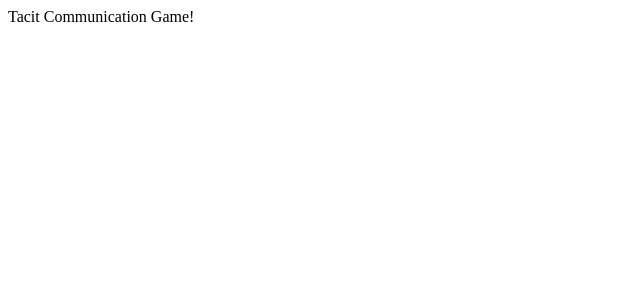
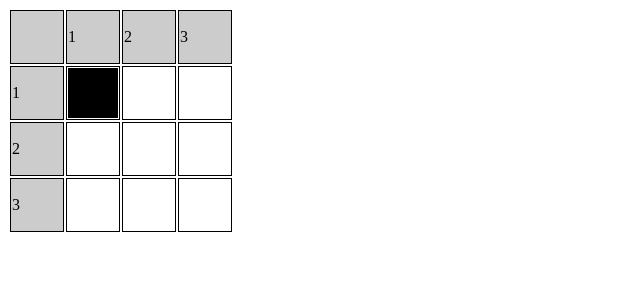
Before and after one commit to OliverFlecke/Tacit-Communication-Game, a React (Create React App) app: page / in a window 1280 px wide. Shown: the top 300 px of the page, without its empty margins (0-640 px from the left). Built offline with nearby package versions, Linux system fonts and the light colour scheme.

Commit message:
Game board with actions

```diff
--- /dev/null
+++ b/src/Action.ts
@@ -0,0 +1,8 @@
+export enum Action {
+    Up,
+    Down,
+    Left,
+    Right,
+    Start,
+    Finish,
+}
--- /dev/null
+++ b/src/Location.ts
@@ -0,0 +1,24 @@
+
+export class Location {
+
+    private px : number = 0;
+    public get x() : number {
+        return this.px;
+    }
+    public set x(v : number) {
+        this.px = v;
+    }
+
+    private py : number = 0;
+    public get y() : number {
+        return this.py;
+    }
+    public set y(v : number) {
+        this.py = v;
+    }
+
+    public constructor(x?: number, y?: number) {
+        this.x = x || 0;
+        this.y = y || 0;
+    }
+}
--- /dev/null
+++ b/src/Player.ts
@@ -0,0 +1,4 @@
+export enum Player {
+    Sender,
+    Receiver,
+}
--- /dev/null
+++ b/src/css/index.css
@@ -0,0 +1,22 @@
+tbody {
+    margin: 0 auto;
+    max-width: 150px;
+}
+
+td {
+    border: solid 1px black;
+    width: 50px;
+    height: 50px;
+    vertical-align: center;
+    margin: 0 auto;
+}
+
+.box {
+    background-color: black;
+    width: 50px;
+    height: 50px;
+}
+
+.header {
+    background-color: rgba(0,0,0,0.2)
+}
--- a/src/index.tsx
+++ b/src/index.tsx
@@ -1,16 +1,118 @@
 import React from 'react';
 import ReactDOM from 'react-dom';
+import { Action } from './Action';
+import './css/index.css';
+import { Location } from './Location';
+import { Player } from './Player';
 import registerServiceWorker from './registerServiceWorker';
 
-class App extends React.Component {
+
+interface IGameState {
+    position: Location;
+}
+
+class Game extends React.Component<{}, IGameState> {
+
+    public table;
+
+    public constructor(props) {
+        super(props);
+        this.state = {
+            position: new Location(1, 1)
+        }
+    }
+
+    /**
+     * KeyboardInput
+     */
+    public onKeyDown = (event: React.KeyboardEvent<HTMLElement>) => {
+        switch (event.key) {
+            case 'ArrowRight':
+                this.UpdateLocation(Action.Right, Player.Sender);
+                break;
+            case 'ArrowLeft':
+                this.UpdateLocation(Action.Left, Player.Sender);
+                break;
+            case 'ArrowDown':
+                this.UpdateLocation(Action.Down, Player.Sender);
+                break;
+            case 'ArrowUp':
+                this.UpdateLocation(Action.Up, Player.Sender);
+                break;
+            default:
+                break;
+        }
+    }
+
+    public UpdateLocation(action: Action, player: Player) {
+        const position: Location = this.state.position;
+        switch (action) {
+            case Action.Down:
+                position.y = Math.min(3, position.y + 1);
+                break;
+            case Action.Up:
+                position.y = Math.max(1, position.y - 1);
+                break;
+            case Action.Left:
+                position.x = Math.max(1, position.x - 1);
+                break;
+            case Action.Right:
+                position.x = Math.min(3, position.x + 1);
+            default:
+                break;
+        }
+        this.setState({
+            position
+        });
+    }
+
+
     public render() {
         return (
-            <div>
-                Tacit Communication Game!
-            </div>
+            <table>
+                <tbody
+                    tabIndex={0}
+                    onKeyDown={this.onKeyDown}
+                >
+                    <tr>
+                        <td className='header'/>
+                        <td className='header'>1</td>
+                        <td className='header'>2</td>
+                        <td className='header'>3</td>
+                    </tr>
+                    <tr>
+                        <td className='header'>1</td>
+                        <td>{this.showShape(1,1)}</td>
+                        <td>{this.showShape(2,1)}</td>
+                        <td>{this.showShape(3,1)}</td>
+                    </tr>
+                    <tr>
+                        <td className='header'>2</td>
+                        <td>{this.showShape(1,2)}</td>
+                        <td>{this.showShape(2,2)}</td>
+                        <td>{this.showShape(3,2)}</td>
+                    </tr>
+                    <tr>
+                        <td className='header'>3</td>
+                        <td>{this.showShape(1,3)}</td>
+                        <td>{this.showShape(2,3)}</td>
+                        <td>{this.showShape(3,3)}</td>
+                    </tr>
+                </tbody>
+            </table>
         );
     }
+
+    public showShape(x: number, y: number) {
+        if (x !== this.state.position.x || y !== this.state.position.y) {
+            return;
+        }
+        return (
+            <div className='box'/>
+        );
+    }
+
 }
 
-ReactDOM.render(<App />, document.getElementById('root'));
+ReactDOM.render(<Game />, document.getElementById('root'));
 registerServiceWorker();
--- a/tslint.json
+++ b/tslint.json
@@ -6,5 +6,8 @@
       "node_modules/**/*.ts",
       "lib/*.js"
     ]
+  },
+  "rules": {
+    "no-console": false
   }
 }
```
